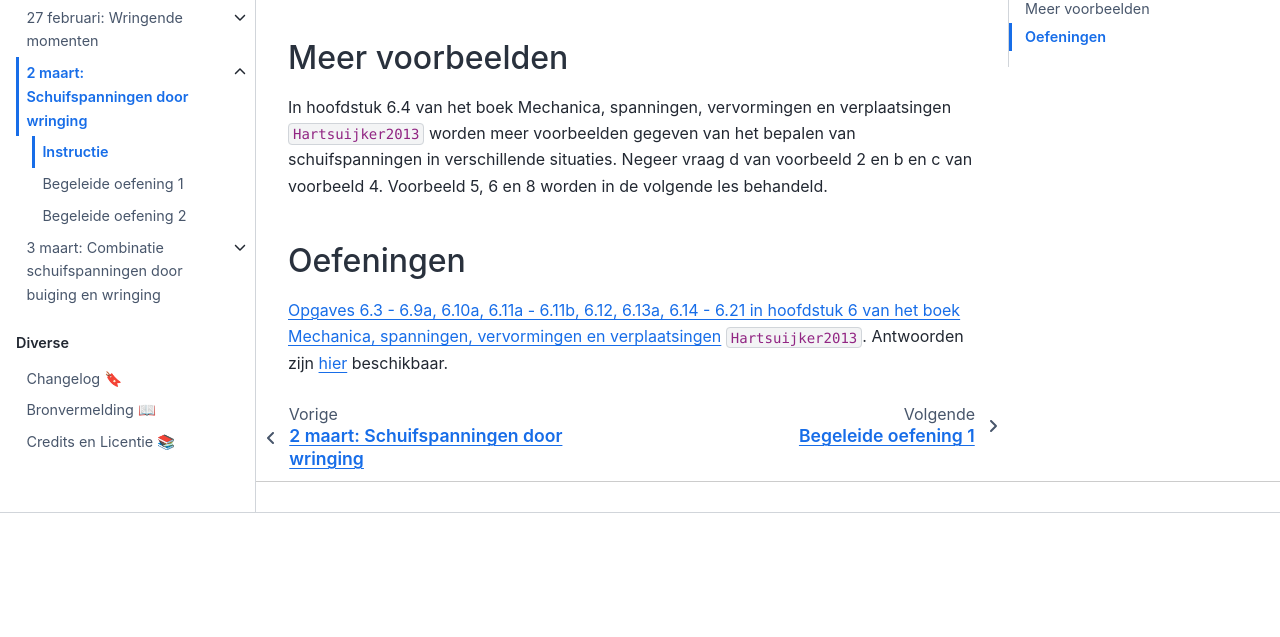
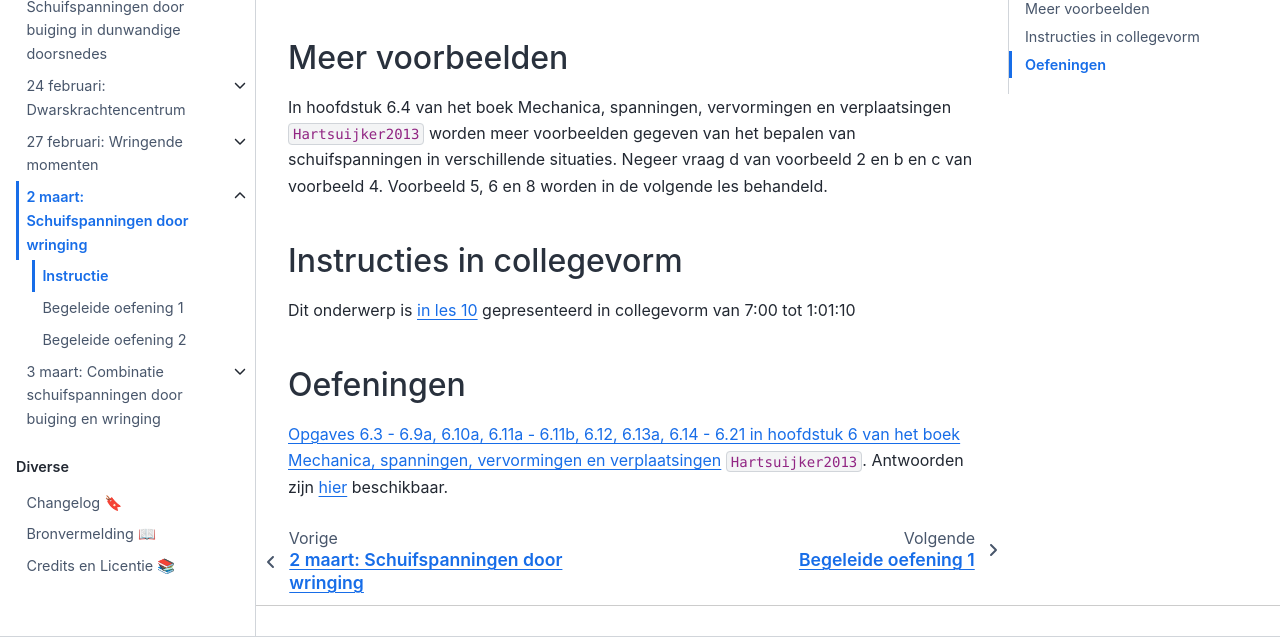
Before and after one commit to TUDelft-books/CTB1310, a Jupyter Book: the page built from book/torsie_model/instructie.md, in a window 1280 px wide and 900 px high, scrolled down 6665 px, cut to the strip 263-900 px from the top of the window. Built offline with Jupyter Book 1.0.4 settings and Sphinx 7.4.7 and the Sphinx Book theme 1.1.4, drawn with Linux system fonts in a browser that asks for light colours; comment, search, counter and statistics services are not loaded; cross-references to code outside the pages are shown as plain code; before the commit the page ends 7441 px from its top, so only the background shows below that.

```diff
--- a/book/_toc.yml
+++ b/book/_toc.yml
@@ -41,12 +41,12 @@ parts:
     - file: torsie_model/instructie.md
     - file: torsie_model/lesoefening1.md
     - file: torsie_model/lesoefening2.md
-# START REMOVE-FROM-RELEASE
   - file: torsie_shear/les.md
     sections:
     - file: torsie_shear/instructie.md
     - file: torsie_shear/lesoefening.md
     - file: torsie_shear/lesoefening2.md
+# START REMOVE-FROM-RELEASE
 # END REMOVE-FROM-RELEASE
 - caption: Diverse
   chapters:
--- a/book/torsie_model/instructie.md
+++ b/book/torsie_model/instructie.md
@@ -501,9 +501,8 @@ Deze spanning is vele malen hoger en waarschijnlijk kan deze doorsnede deze span
 ## Meer voorbeelden
 In hoofdstuk 6.4 van het boek Mechanica, spanningen, vervormingen en verplaatsingen {cite:p}`Hartsuijker2013` worden meer voorbeelden gegeven van het bepalen van schuifspanningen in verschillende situaties. Negeer vraag d van voorbeeld 2 en b en c van voorbeeld 4. Voorbeeld 5, 6 en 8 worden in de volgende les behandeld.
 
-% ## Instructies in collegevorm
-%
-% Dit onderwerp is [les ...](...) gepresenteerd in collegevorm tot ....
+## Instructies in collegevorm
+Dit onderwerp is [in les 10](https://collegeramavideoportal.tudelft.nl/catalogue/ctb1310/presentation/5e023361d22448879680afcaf5b210831d?academicYear=2025-2026-ctb1310) gepresenteerd in collegevorm van 7:00 tot 1:01:10
 
 ## Oefeningen
 [Opgaves 6.3 - 6.9a, 6.10a, 6.11a - 6.11b, 6.12, 6.13a, 6.14 - 6.21 in hoofdstuk 6 van het boek Mechanica, spanningen, vervormingen en verplaatsingen](https://icozct.tudelft.nl/TUD_CT/boekantwoorden/files/TM2vraagstukkenbundel.pdf) {cite:p}`Hartsuijker2013`. Antwoorden zijn [hier](https://icozct.tudelft.nl/TUD_CT/boekantwoorden/vol2/Chapter5/) beschikbaar.
```
Also changed, not shown: book/changelog.md (+13 -9 lines).
